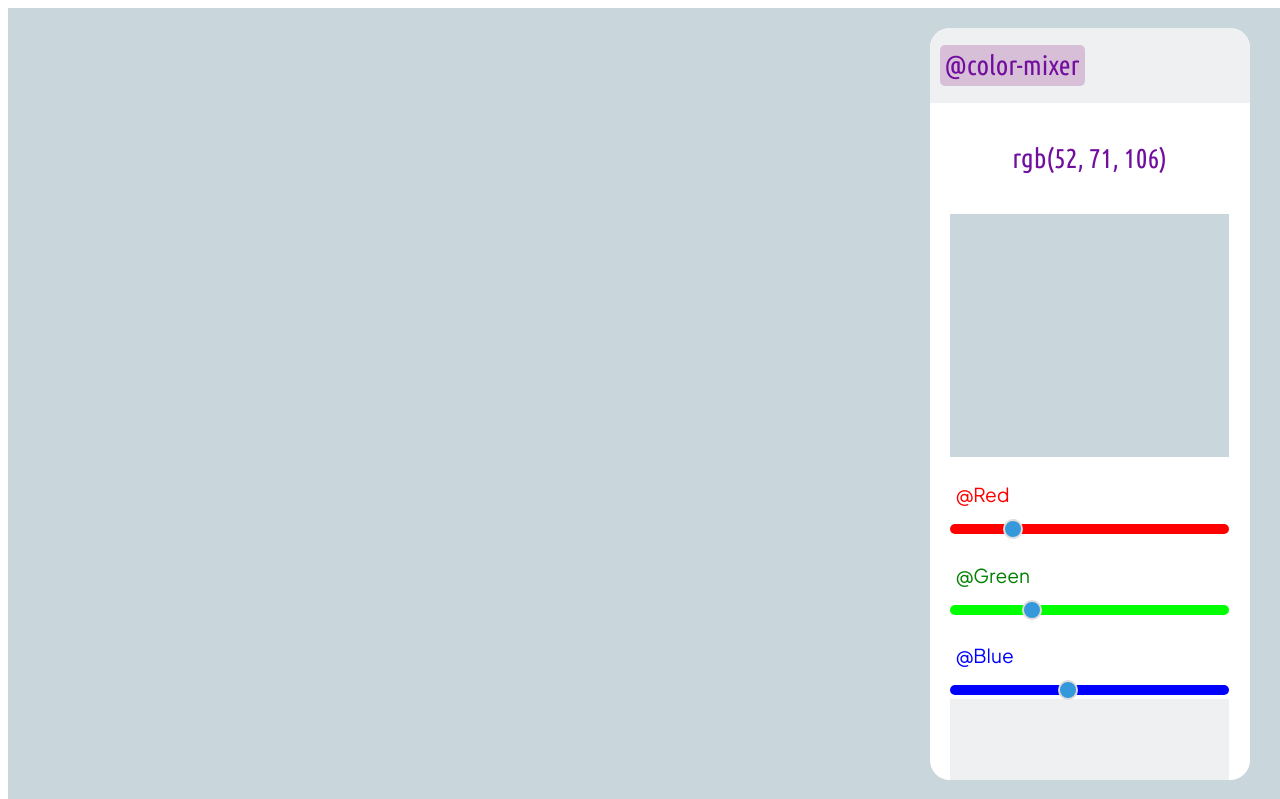
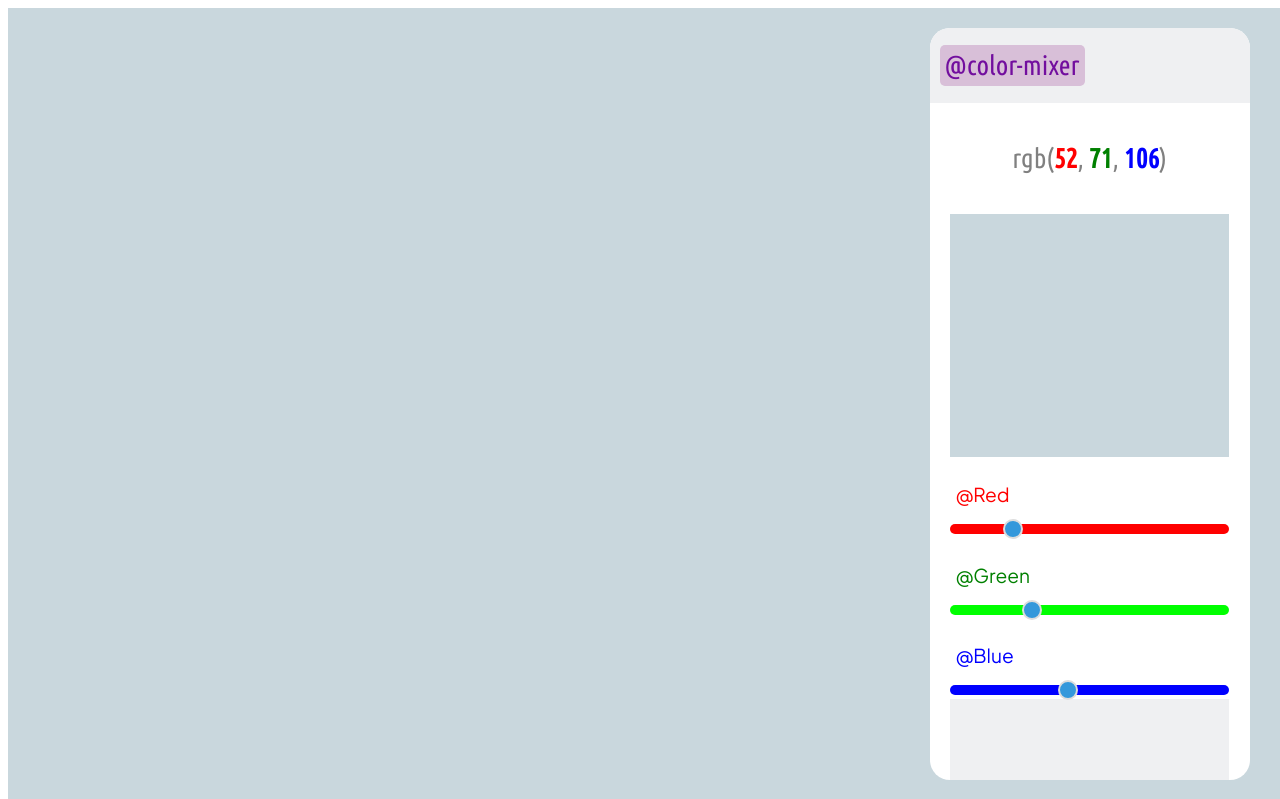
Before and after one commit to hachamge/mixer, a Django app: page / in a window 1280 px wide. Shown: the top 799 px of the page. Run offline with Django 4.2, Linux system fonts and the light colour scheme.

Commit message:
Edit each value in the rgb p tag header to show color
There is a bug introduced that causes the values to not be updated when
a cache color is selected. The screenshot and the mixer background
reflect the change, exept for the rgb p tag header

```diff
--- a/mixer/static/mixer.css
+++ b/mixer/static/mixer.css
@@ -66,7 +66,7 @@ body {
 
 .config-main > p {
 	padding: 5px;
-	color: #720e9e;
+	color: gray;
 	height: 50px;
 	font-size: 1.7em;
 	text-align: center;
@@ -160,3 +160,13 @@ body {
 .config-main :nth-child(5) input[type="range"]::-webkit-slider-runnable-track {
 	background: blue;
 }
+
+#red {
+	color: red;
+}
+#green {
+	color: green;
+}
+#blue {
+	color: blue;
+}
--- a/mixer/static/mixer.js
+++ b/mixer/static/mixer.js
@@ -6,6 +6,9 @@ var color_cache = document.querySelector(".color-cache");
 var primary_color = document.querySelector("#primary-color");
 var screenshot = document.querySelector(".screenshot");
 var screen = document.querySelector(".mixer");
+var redMarker = document.querySelector("#red");
+var greenMarker = document.querySelector("#green");
+var blueMarker = document.querySelector("#blue");
 
 function cache() {
 	var color = document.createElement("div");
@@ -22,7 +25,9 @@ document.querySelector(".color-cache").addEventListener("click", function() {
 
 	for(var i = 0; i < size; ++i) {
 		colors[i].onclick = function() {
-			primary_color.textContent = this.style.backgroundColor;
+			redMarker.textContent = red;
+			greenMarker.textContent = green;
+			blueMarker.textContent = blue;
 			screen.style.backgroundColor = this.style.backgroundColor;
 			screenshot.style.backgroundColor = this.style.backgroundColor;
 		}
@@ -35,7 +40,7 @@ document.querySelector("#red-slider").addEventListener("change", function() {
 	green = document.querySelector("#green-slider").value;
 	blue = document.querySelector("#blue-slider").value;
 
-	primary_color.textContent = `rgb(${this.value}, ${green}, ${blue})`;
+	redMarker.textContent = red;
 	cache();
 	document.querySelector(".screenshot").style.backgroundColor = `rgb(${this.value},${green},${blue})`;
 })
@@ -46,7 +51,7 @@ document.querySelector("#green-slider").addEventListener("change", function() {
 	red = document.querySelector("#red-slider").value;
 	blue = document.querySelector("#blue-slider").value;
 
-	primary_color.textContent = `rgb(${red}, ${green}, ${blue})`;
+	greenMarker.textContent = green;
 	cache();
 	document.querySelector(".screenshot").style.backgroundColor = `rgb(${red},${green},${blue})`;
 })
@@ -57,7 +62,7 @@ document.querySelector("#blue-slider").addEventListener("change", function() {
 	red = document.querySelector("#red-slider").value;
 	green = document.querySelector("#green-slider").value;
 
-	primary_color.textContent = `rgb(${red}, ${green}, ${blue})`;
+	blueMarker.textContent = blue;
 	cache();
 	document.querySelector(".screenshot").style.backgroundColor = `rgb(${red},${green},${blue})`;
 })
--- a/mixer/templates/mixer/mixer.html
+++ b/mixer/templates/mixer/mixer.html
@@ -17,7 +17,7 @@
 				 </div>
 
 				 <div class="config-main">
-					 <p id="primary-color">rgb(52, 71, 106)</p>
+					 <p id="primary-color">rgb(<b id=red>52</b>, <b id=green>71</b>, <b id=blue>106</b>)</p>
 
 					 <div class="screenshot"></div>
 
```
